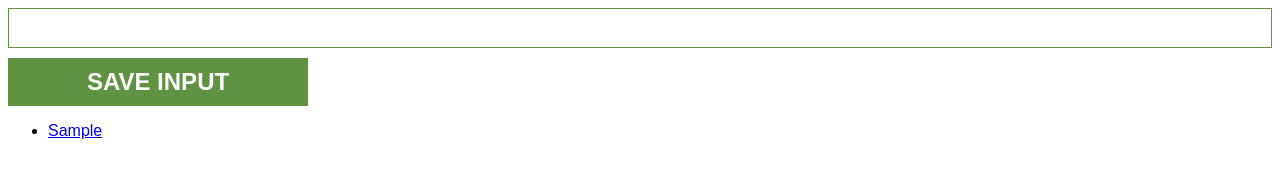
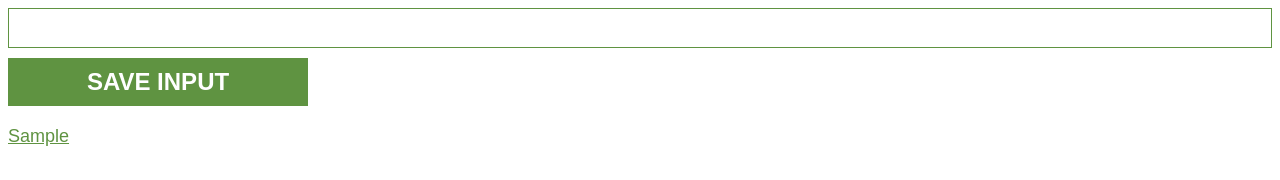
Before and after one commit to robjeybee/chrome-extension, a browser extension: page index.html in a window 1280 px wide. Both pictures are taken after typing "Sample" into the empty fields and a click on the button "SAVE INPUT". Drawn offline with Linux system fonts and the light colour scheme.

Commit message:
refactored javascript string into template literal, styled the list items element and load and unpacked to chrome extensions

```diff
--- a/index.js
+++ b/index.js
@@ -12,7 +12,13 @@ inputBtn.addEventListener("click", function () {
 function renderLeads() {
   let listItems = "";
   for (let i = 0; i < myLeads.length; i++) {
-    listItems += "<li><a href='" + myLeads[i] + "' target='_blank'>" + myLeads[i] + "</a></li>";
+    listItems += `
+      <li>
+        <a target='_blank' href='${myLeads[i]}'>
+        ${myLeads[i]}
+        </a>
+      </li>
+    `;
   }
 
   ulEl.innerHTML = listItems;
--- a/style.css
+++ b/style.css
@@ -8,6 +8,7 @@ body {
   font-family: Arial, Helvetica, sans-serif;
   display: flex;
   flex-direction: column;
+  min-width: 400px;
 }
 
 #input-el {
@@ -27,3 +28,19 @@ body {
   font-size: 24px;
   padding: 10px 20px;
 }
+
+ul {
+  margin: 0;
+  margin-top: 20px;
+  padding: 0;
+}
+
+li {
+  list-style-type: none;
+  line-height: 20px;
+}
+
+a {
+  color: #5f9341;
+  font-size: 18px;
+}
```
Also changed, not shown: manifest.json (added), url.png (added).
